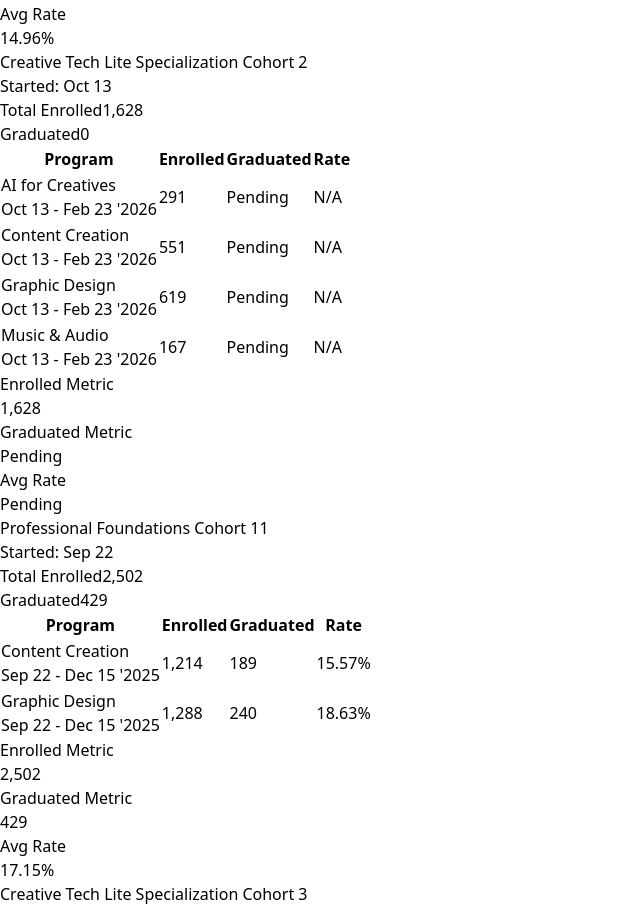
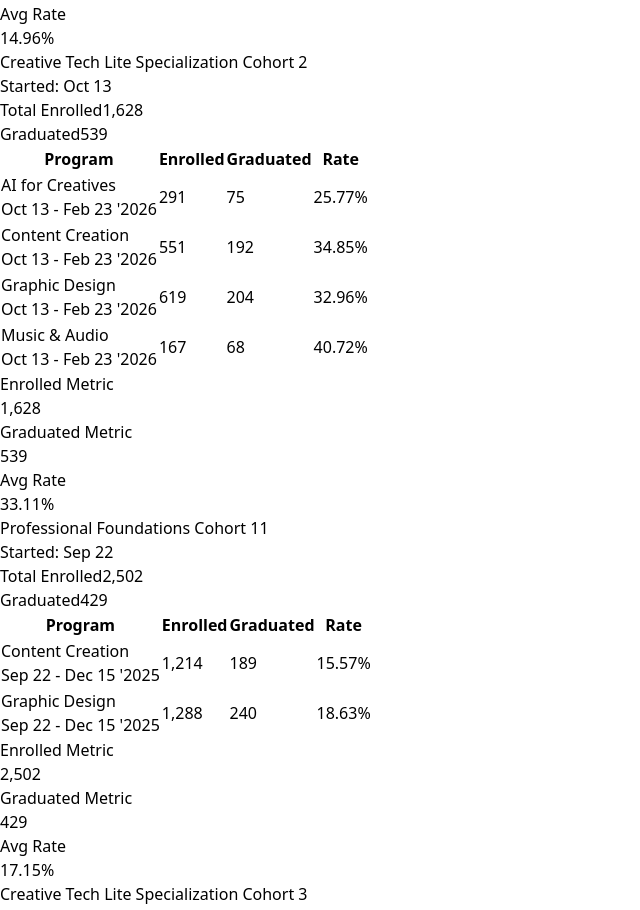
Before and after one commit to alxcreativeeconomy/creative-dashboard, a React (Vite) app: page / in a window 1280 px wide. Shown: the part 2300-3210 px from the top of the page, without its empty margins (0-640 px from the left). Built offline with nearby package versions, Linux system fonts and the light colour scheme.

Commit message:
Website Updated

```diff
--- a/src/App.jsx
+++ b/src/App.jsx
@@ -74,10 +74,10 @@ const cohortGroups = [
     ],
     ctlsName: 'Creative Tech Lite Specialization Cohort 2',
     ctlsData: [
-      { program: "AI for Creatives", enrolled: 291, graduated: "Pending", rate: "N/A", dates: "Oct 13 - Feb 23 '2026" },
-      { program: "Content Creation", enrolled: 551, graduated: "Pending", rate: "N/A", dates: "Oct 13 - Feb 23 '2026" },
-      { program: "Graphic Design", enrolled: 619, graduated: "Pending", rate: "N/A", dates: "Oct 13 - Feb 23 '2026" },
-      { program: "Music & Audio", enrolled: 167, graduated: "Pending", rate: "N/A", dates: "Oct 13 - Feb 23 '2026" },
+      { program: "AI for Creatives", enrolled: 291, graduated: 75, rate: "25.77%", dates: "Oct 13 - Feb 23 '2026" },
+      { program: "Content Creation", enrolled: 551, graduated: 192, rate: "34.85%", dates: "Oct 13 - Feb 23 '2026" },
+      { program: "Graphic Design", enrolled: 619, graduated: 204, rate: "32.96%", dates: "Oct 13 - Feb 23 '2026" },
+      { program: "Music & Audio", enrolled: 167, graduated: 68, rate: "40.72%", dates: "Oct 13 - Feb 23 '2026" },
     ]
   },
   {
```
